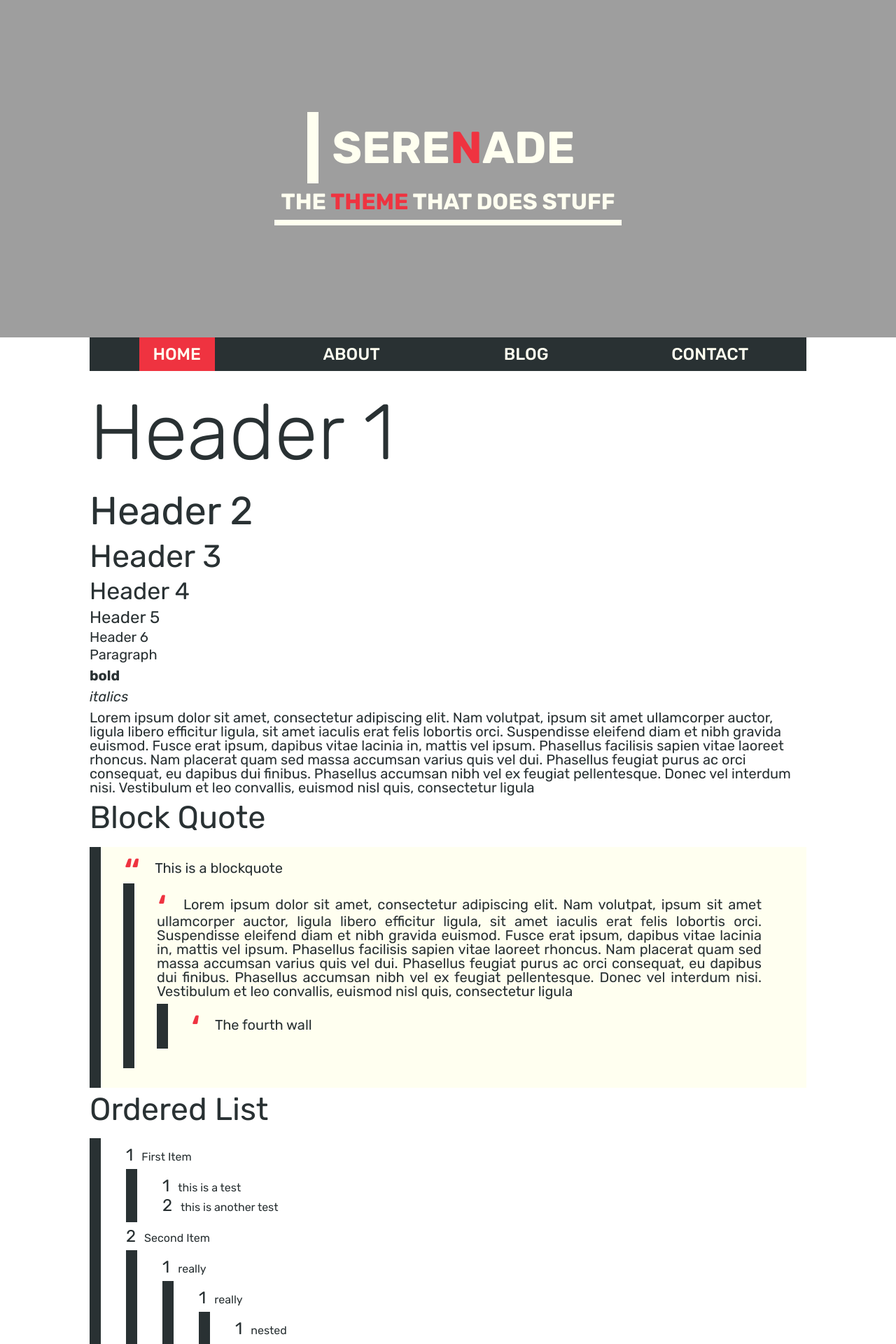
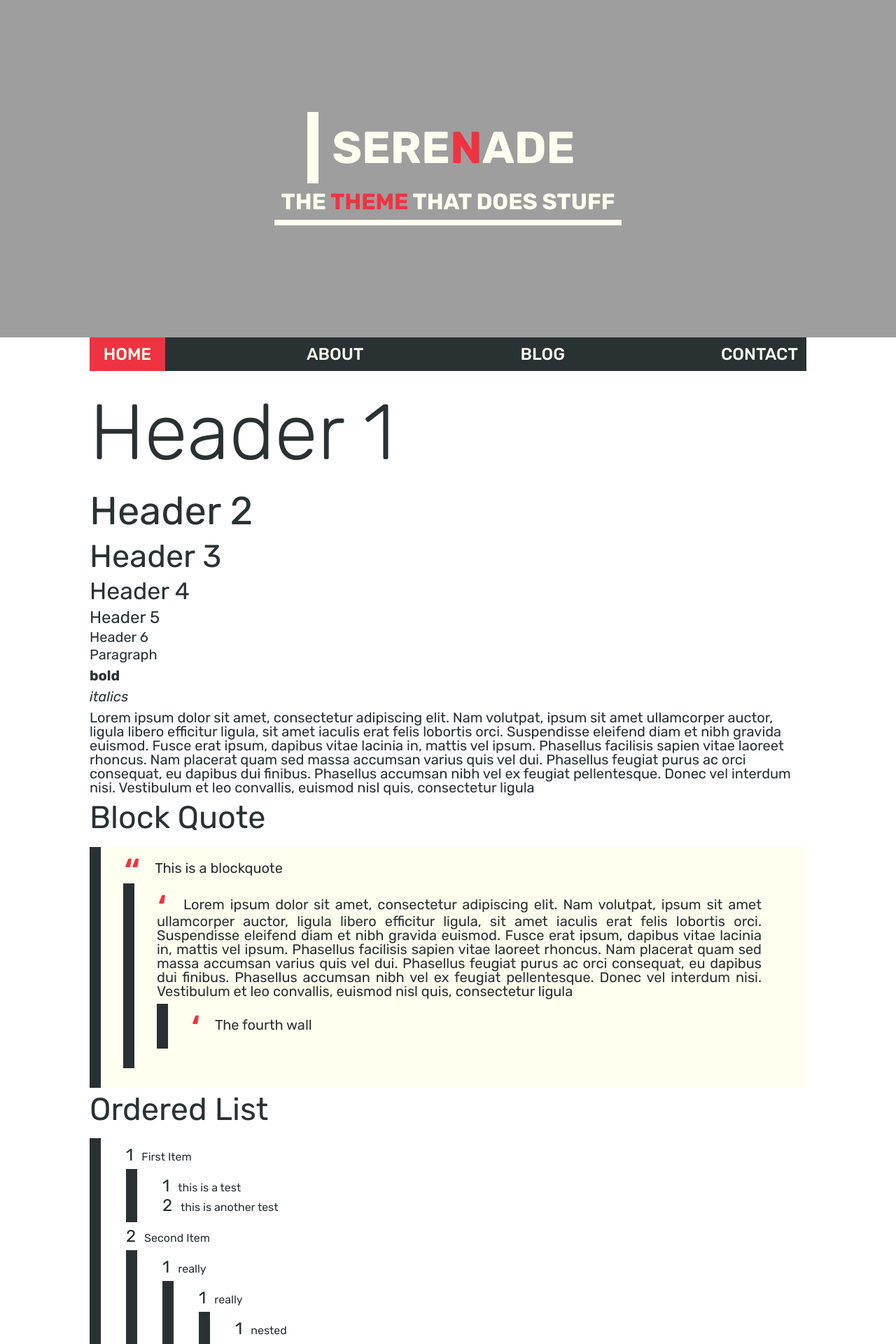
Before and after one commit to yajaru/Serenade, a Jekyll site: the page built from index.md, in a window 1280 px wide. Shown: the top 1920 px of the page at 70% size. Built offline with Jekyll 4.4.1, drawn with Linux system fonts in a browser that asks for light colours.

Commit message:
made nav stack on small screens

```diff
--- a/_sass/_nav.scss
+++ b/_sass/_nav.scss
@@ -5,8 +5,16 @@ nav {
     background-color: $color-primary;
     align-items: center;
     align-content: center;
-    justify-content: space-around;
+    justify-content: space-between;
     width: 64em;
+
+    @media only screen and (max-width: $break-point-small) {
+        flex-direction: column !important;
+        a {
+            box-sizing: border-box;
+            width: 100%;
+        }
+    }
 
     @media only screen and (max-width: $break-point-large) {
         width: 100%;
```
